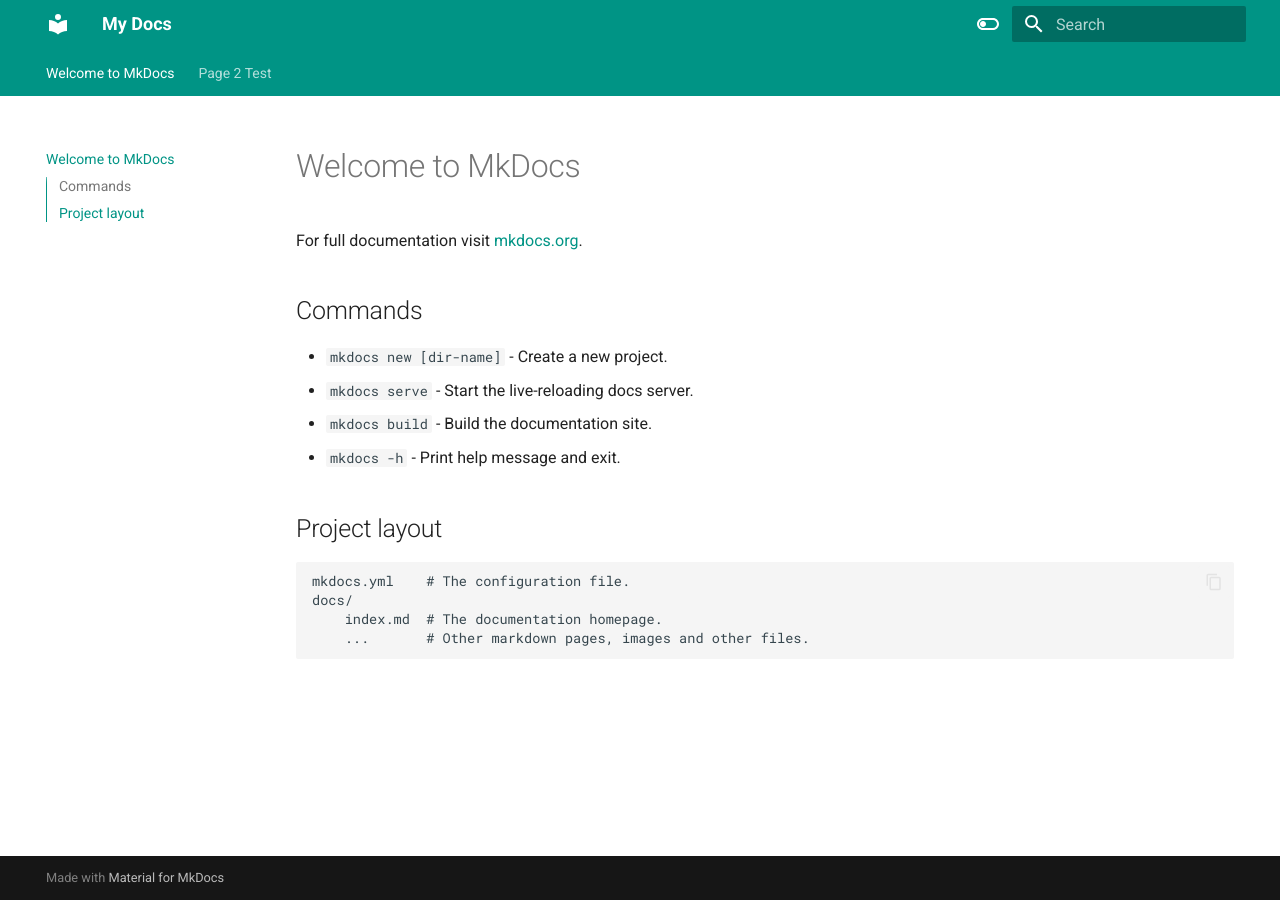
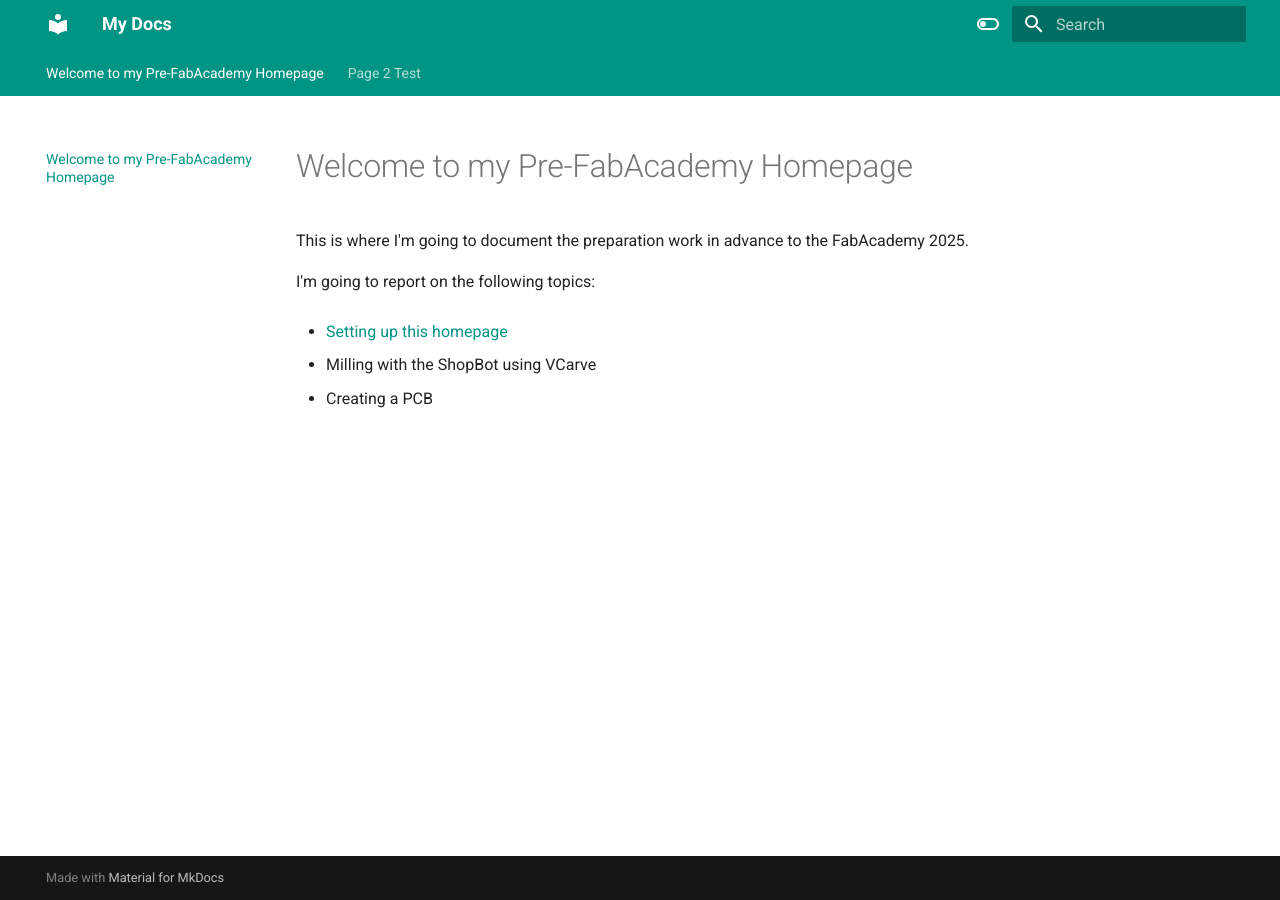
Before and after one commit to HannesJo/mkdocs-material-test, an MkDocs documentation site: the page built from docs/index.md, in a window 1280 px wide. Built offline with MkDocs 1.6.1 and Material for MkDocs 9.7.7, drawn with Linux system fonts in a browser that asks for light colours.

Commit message:
index update

```diff
--- a/docs/index.md
+++ b/docs/index.md
@@ -1,17 +1,11 @@
-# Welcome to MkDocs
+# Welcome to my Pre-FabAcademy Homepage
 
-For full documentation visit [mkdocs.org](https://www.mkdocs.org).
+This is where I'm going to document the preparation work in advance to the FabAcademy 2025.
 
-## Commands
+I'm going to report on the following topics:
 
-* `mkdocs new [dir-name]` - Create a new project.
-* `mkdocs serve` - Start the live-reloading docs server.
-* `mkdocs build` - Build the documentation site.
-* `mkdocs -h` - Print help message and exit.
++ [Setting up this homepage](/homepage)
 
-## Project layout
++ Milling with the ShopBot using VCarve
 
-    mkdocs.yml    # The configuration file.
-    docs/
-        index.md  # The documentation homepage.
-        ...       # Other markdown pages, images and other files.
++ Creating a PCB
```
